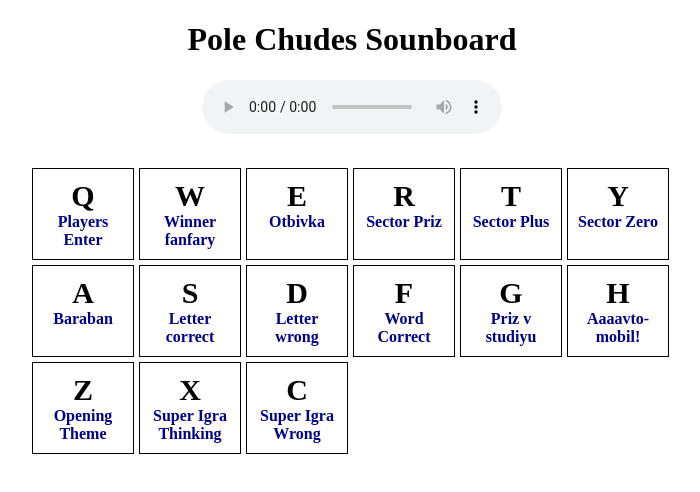
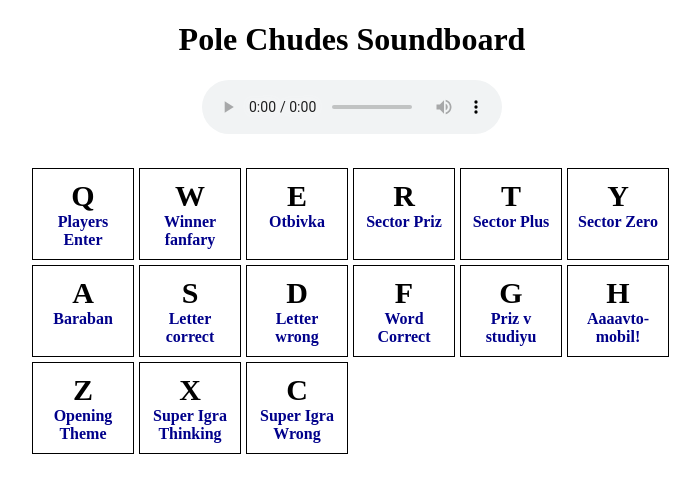
Before and after one commit to sme12/pole-chudes-soundboard, a plain HTML site: page index.html in a window 1280 px wide. Shown: the whole page, without its empty margins (288-988 px from the left). Drawn offline with Linux system fonts and the light colour scheme.

Commit message:
fix typo

```diff
--- a/index.html
+++ b/index.html
@@ -9,7 +9,7 @@
     </head>
     <body class="app">
         <header class="header">
-            <h1 class="header__title">Pole Chudes Sounboard</h1>
+            <h1 class="header__title">Pole Chudes Soundboard</h1>
         </header>
         <section class="player">
             <audio
```
